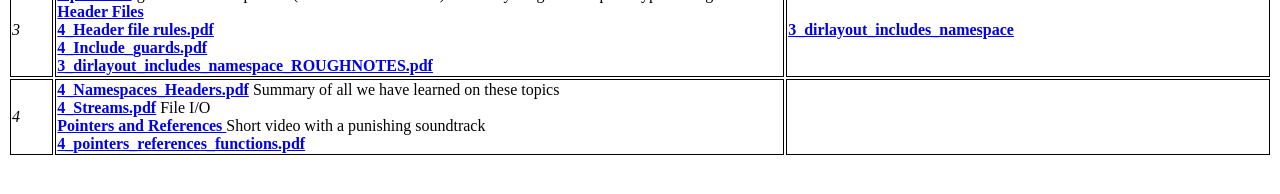
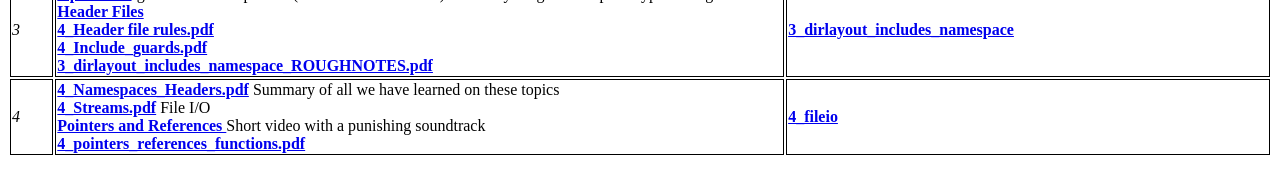
Before and after one commit to CNUClasses/CPSC327, a Jekyll site: the page navbar/Lectures.html, which Jekyll copies as it is, in a window 1280 px wide. Shown: the part 333-527 px from the top of the page. Built offline with Jekyll 4.4.1, drawn with Linux system fonts in a browser that asks for light colours.

Commit message:
add proj

```diff
--- a/navbar/Lectures.html
+++ b/navbar/Lectures.html
@@ -77,12 +77,15 @@
 
             </td>
 			<td class="style_white ">
+			<strong><a href="https://github.com/CNUClasses/4_fileio.git"> 4_fileio</a></strong> <br />
+			</td>
 
 			</td>
 		</tr>
 
 
 
+
 	    </table>
         <p></p>
     </section>
```
